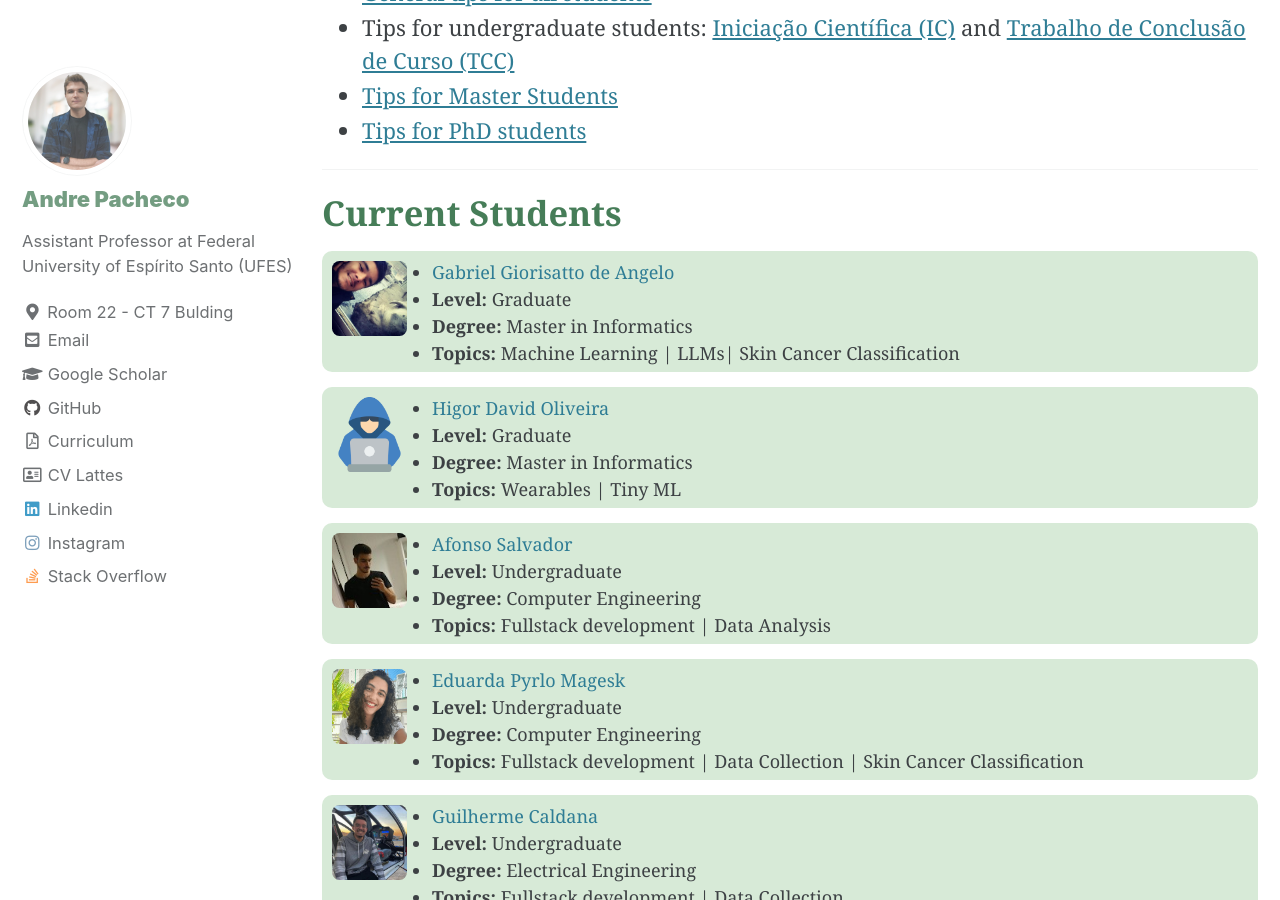
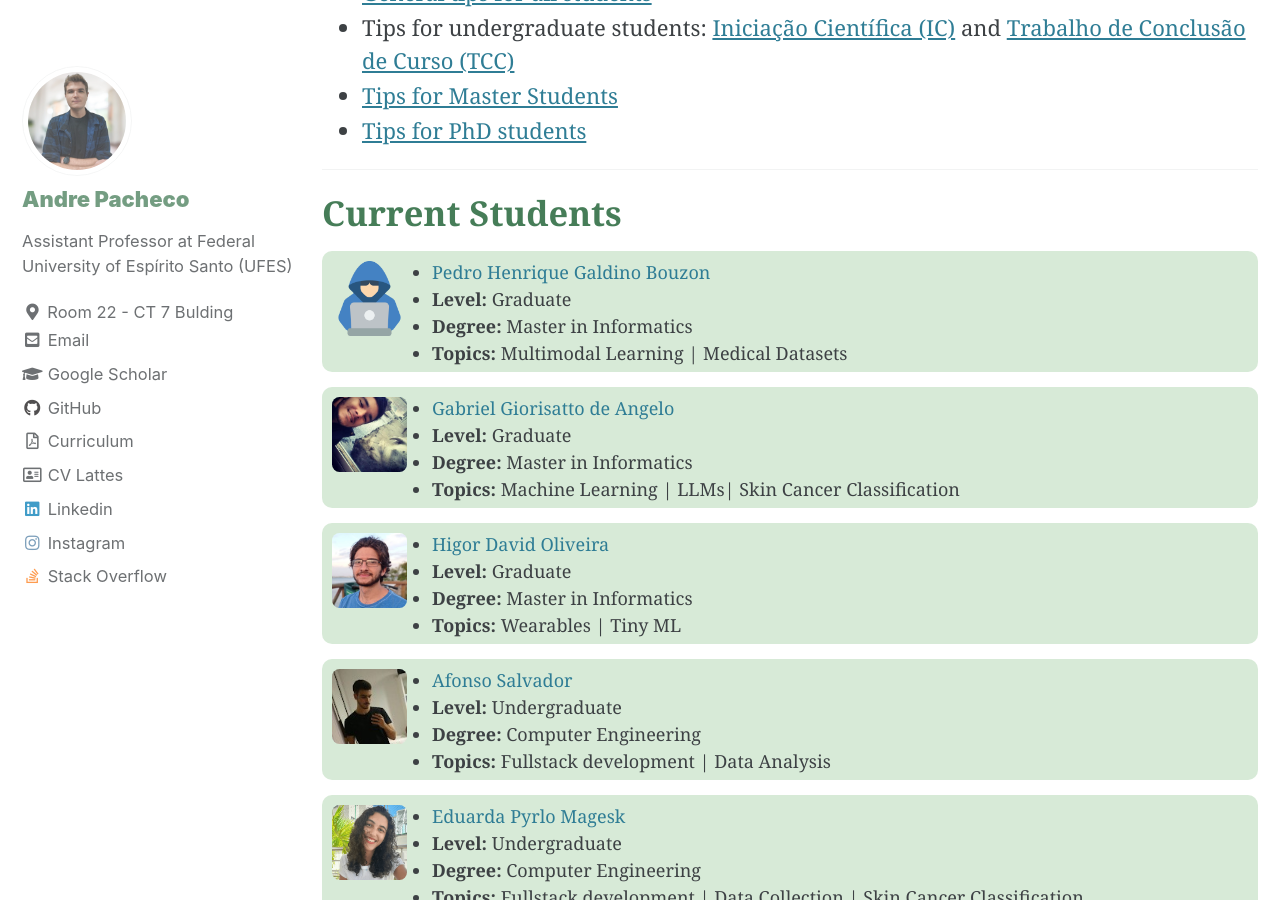
Before and after one commit to paaatcha/paaatcha.github.io, a Jekyll site: the page built from _pages/students.md, in a window 1280 px wide and 900 px high, scrolled down 529 px. Built offline with Jekyll 4.4.1, drawn with Linux system fonts in a browser that asks for light colours; cached includes are drawn as plain includes; some of the changed text lies outside the part shown.

Commit message:
update more students

```diff
--- a/_data/students.yml
+++ b/_data/students.yml
@@ -1,4 +1,11 @@
 current:
+
+  - name: "Pedro Henrique Galdino Bouzon"
+    site: "http://lattes.cnpq.br/0268217319630732"
+    topics: "Multimodal Learning | Medical Datasets"
+    course: "Master in Informatics"
+    level: "Graduate"
+
   - name: "Gabriel Giorisatto de Angelo"
     photo: "gabobo.jpeg"
     site: "https://br.linkedin.com/in/gabrielgangelo"
@@ -7,7 +14,8 @@
     level: "Graduate"
 
   - name: "Higor David Oliveira"
-    site: "#"
+    photo: "higor.gif"
+    site: "http://lattes.cnpq.br/2607139938549822"
     topics: "Wearables | Tiny ML"
     course: "Master in Informatics"
     level: "Graduate"
@@ -70,6 +78,17 @@
     course: "Medicine"
     supervisors: "Andre Pacheco and Patricia Lyra"
     level: "Undergraduate"
+
+  - name: "Leonardo Fabem Moreira"
+    photo: "leonardo.gif"
+    site: "http://lattes.cnpq.br/3736382234654211"
+    topics: "Histopathology Investigation | Data Collection"
+    course: "Medicine"
+    supervisors: "Andre Pacheco and Renata Careta"
+    level: "Undergraduate"
+
+
+
 
 #######################################################################################
 # FORMER STUDENTS
```
Also changed, not shown: assets/imgs/students/higor.gif (added), assets/imgs/students/leonardo.gif (added).
